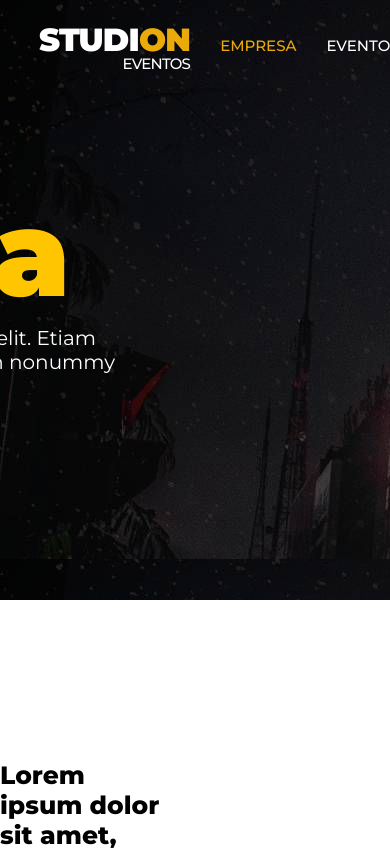
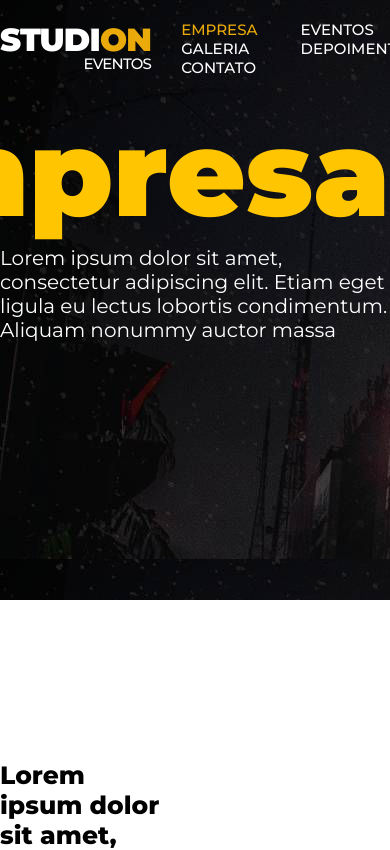
Before and after one commit to StefannyV/studion-eventos, a website: page src/index.html in a window 390 px wide. Shown: the top 850 px of the page. Drawn offline with Linux system fonts and the light colour scheme.

Commit message:
Alterações responsividade

```diff
--- a/src/css/_base.css
+++ b/src/css/_base.css
@@ -4,8 +4,15 @@
     margin: 0;
     padding: 0;
     font-family: Montserrat;
+    box-sizing: border-box;
 }
 
 html {
     font-size: 62.5%;
 }
+
+/* .container {
+    max-width: 115rem;
+    width: 100%;
+    margin: 0 auto;
+} */
--- a/src/css/_header.css
+++ b/src/css/_header.css
@@ -2,7 +2,6 @@ header {
     background: url("../Images/header.png"), lightgray 50% / cover no-repeat;
     width: 100%;
     height: 60rem;
-    margin-top: -9rem;
     display: flex;
     flex-direction: column;
     align-items: end;
@@ -11,16 +10,27 @@ header {
 header > h2 {
     color: var(--color-secondary);
     font-size: 12rem;
+    margin-top: 10rem;
     font-weight: 900;
-    margin-top: 18rem;
-    margin-right: 32rem;
 }
 
 header > p {
     color: var(--text-primary);
     font-size: 2rem;
     font-weight: 400;
-    width: 64.5rem;
-    height: 6.7rem;
-    margin-right: 27rem;
+    width: 100%;
+    max-width: 64.5rem;
 }
+
+
+@media screen and (max-whidth: 800px) {
+    header > h2 {
+    font-size: 8rem;
+    }
+}
+
+@media screen and (max-whidth: 390px) {
+    header > h2 {
+    font-size: 5rem;
+    }
+}
--- a/src/css/_nav.css
+++ b/src/css/_nav.css
@@ -1,9 +1,12 @@
 nav {
-    width: 80%;
+    max-width: 115rem;
+    width: 100%;
     margin: 2rem auto;
     display: flex;
-    justify-content: space-around;
-    background-color: #999;
+    justify-content: space-between;
+    position: absolute;
+    left: 50%;
+    transform: translateX(-50%);
 }
 
 h1 {
@@ -30,11 +33,12 @@ h1 {
     text-transform: uppercase;
 }
 
-ul {
-    display: flex;
+nav ul {
+    width: 100%;
+    display: grid;
     list-style: none;
-    height: 5rem;
     align-items: center;
+    grid-template-columns: repeat(auto-fit, minmax(10rem, 1fr));
 }
 
 a {
--- a/src/index.html
+++ b/src/index.html
@@ -38,13 +38,13 @@
         </ul>
     </nav>
 
-    <header>
+    <header class="container">
         <h2>.empresa</h2>
         <p>Lorem ipsum dolor sit amet, consectetur adipiscing elit. Etiam eget ligula eu lectus lobortis condimentum. Aliquam nonummy auctor massa</p>
     </header>
 
     <main>
-<section class="section1">
+<section class="container section1">
     <h4>
     Lorem ipsum dolor sit amet, consectetur adipiscing elit.
     <small>
@@ -58,20 +58,20 @@
     </div>
 </section>
 
-<section class="section2">
+<section class="container section2">
     <h4>
         Quem Confia no nosso trabalho
     </h4>
     <img src="./Images/logos.png" alt="logos de empresas parceiras"/>
 </section>
 
-<section class="section3">
+<section class="container section3">
     <img src="./Images/video.jpg" alt="pessoa sentada na sacada de um predio olhando a vista"/>
 </section>
 </main>
 
 <footer>
-    <div>
+    <div class="container">
     <h2>Studi<span class="accent">on</span> <span class="subtitle">Eventos</span></h2>
     <form>
         <label>
@@ -101,7 +101,7 @@
     </ul>
 </div>
     <hr>
-    <p>Studi<span>on</span> - todos os direitos reservados</p>
+    <p class="container">Studi<span>on</span> - todos os direitos reservados</p>
 </footer>
 </body>
 </html>
```
